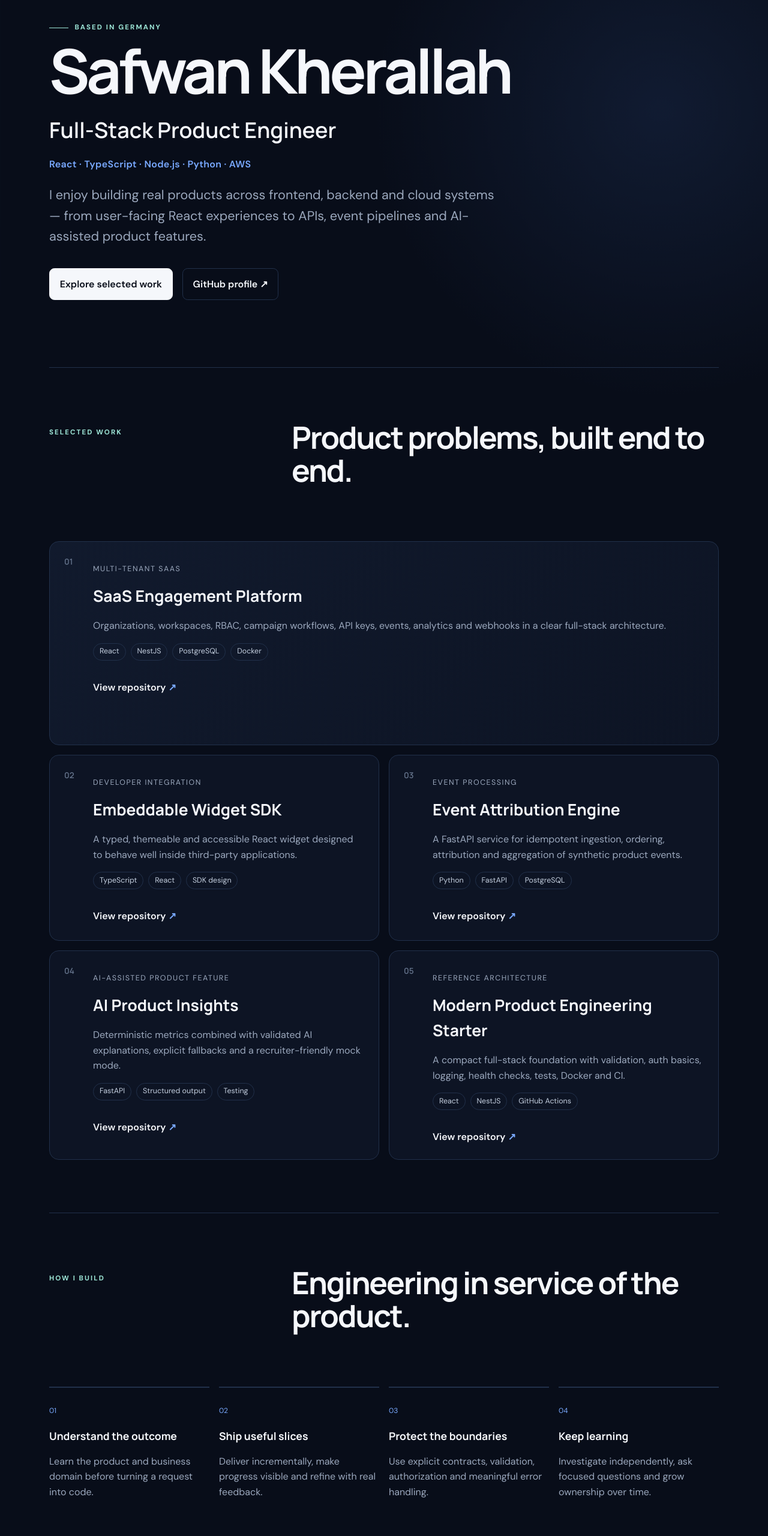
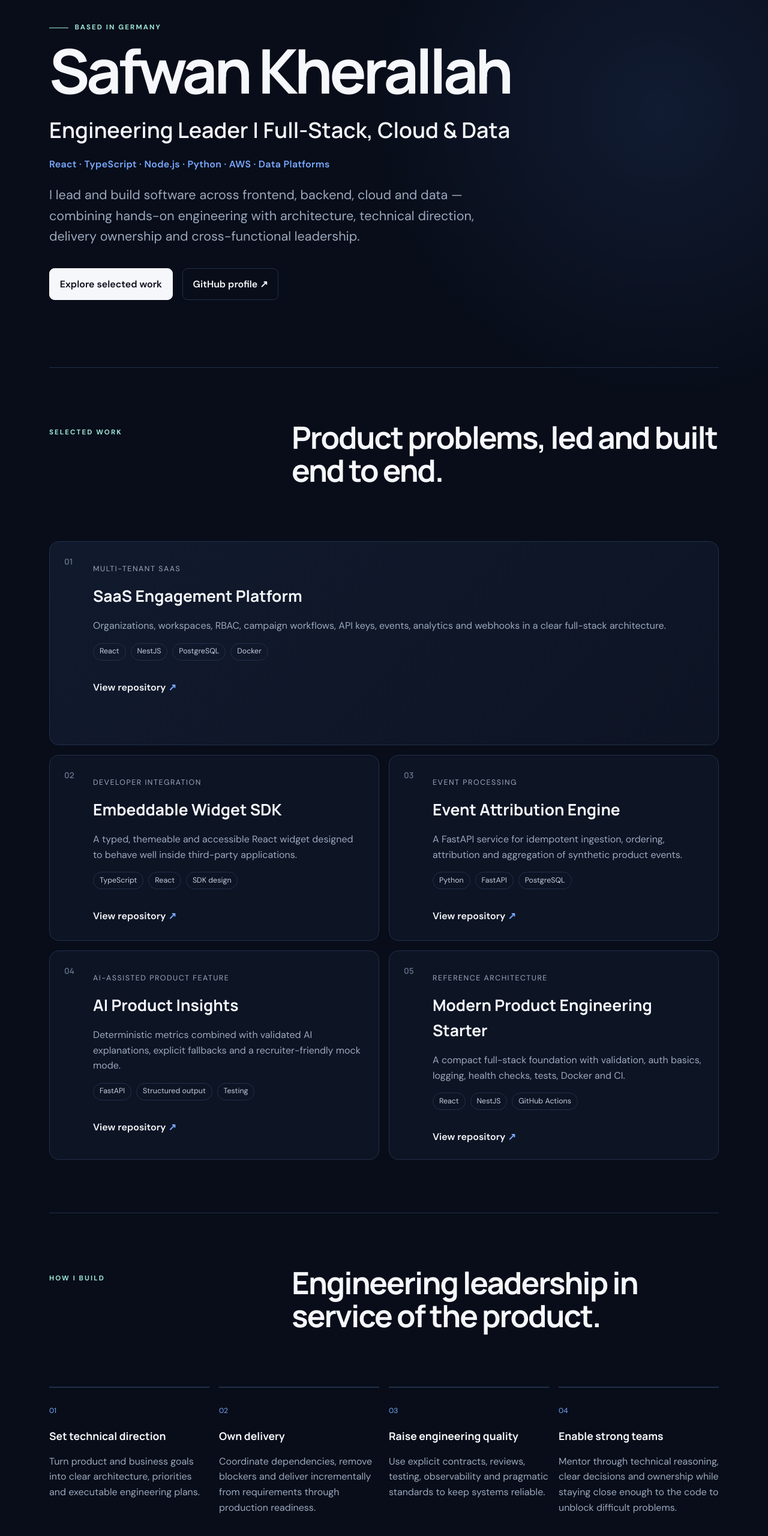
Before and after one commit to Safwan2025/full-stack-product-engineering-portfolio, a plain HTML site: page index.html in a window 1280 px wide. Shown: the part 186-2746 px from the top of the page at 60% size. Drawn offline with Linux system fonts and the light colour scheme.

Commit message:
Update portfolio site for engineering leadership positioning

```diff
--- a/index.html
+++ b/index.html
@@ -3,9 +3,9 @@
   <head>
     <meta charset="UTF-8" />
     <meta name="viewport" content="width=device-width, initial-scale=1" />
-    <meta name="description" content="Safwan Kherallah — Full-Stack Product Engineer working with React, TypeScript, Node.js, Python and AWS." />
+    <meta name="description" content="Safwan Kherallah — Engineering Leader working across full-stack software, cloud, data and product delivery." />
     <meta name="theme-color" content="#0b1020" />
-    <title>Safwan Kherallah — Full-Stack Product Engineer</title>
+    <title>Safwan Kherallah — Engineering Leader | Full-Stack, Cloud & Data</title>
     <link rel="preconnect" href="https://fonts.googleapis.com" />
     <link rel="preconnect" href="https://fonts.gstatic.com" crossorigin />
     <link href="https://fonts.googleapis.com/css2?family=DM+Sans:wght@400;500;600;700&family=Manrope:wght@500;600;700&display=swap" rel="stylesheet" />
@@ -24,9 +24,9 @@
       <section class="hero" id="top">
         <p class="eyebrow"><span></span> Based in Germany</p>
         <h1>Safwan Kherallah</h1>
-        <p class="role">Full-Stack Product Engineer</p>
-        <p class="stack">React · TypeScript · Node.js · Python · AWS</p>
-        <p class="lede">I enjoy building real products across frontend, backend and cloud systems — from user-facing React experiences to APIs, event pipelines and AI-assisted product features.</p>
+        <p class="role">Engineering Leader | Full-Stack, Cloud &amp; Data</p>
+        <p class="stack">React · TypeScript · Node.js · Python · AWS · Data Platforms</p>
+        <p class="lede">I lead and build software across frontend, backend, cloud and data — combining hands-on engineering with architecture, technical direction, delivery ownership and cross-functional leadership.</p>
         <div class="actions">
           <a class="button primary" href="#work">Explore selected work</a>
           <a class="button" href="https://github.com/Safwan2025">GitHub profile ↗</a>
@@ -34,7 +34,7 @@
       </section>
 
       <section id="work" aria-labelledby="work-title">
-        <div class="section-heading"><p class="eyebrow">Selected work</p><h2 id="work-title">Product problems, built end to end.</h2></div>
+        <div class="section-heading"><p class="eyebrow">Selected work</p><h2 id="work-title">Product problems, led and built end to end.</h2></div>
         <div class="projects">
           <article class="project featured">
             <div class="project-number">01</div><div><p class="project-type">Multi-tenant SaaS</p><h3>SaaS Engagement Platform</h3><p>Organizations, workspaces, RBAC, campaign workflows, API keys, events, analytics and webhooks in a clear full-stack architecture.</p><ul><li>React</li><li>NestJS</li><li>PostgreSQL</li><li>Docker</li></ul><a href="https://github.com/Safwan2025/saas-engagement-platform">View repository <span>↗</span></a></div>
@@ -55,17 +55,17 @@
       </section>
 
       <section class="approach" id="approach" aria-labelledby="approach-title">
-        <div class="section-heading"><p class="eyebrow">How I build</p><h2 id="approach-title">Engineering in service of the product.</h2></div>
+        <div class="section-heading"><p class="eyebrow">How I build</p><h2 id="approach-title">Engineering leadership in service of the product.</h2></div>
         <div class="principles">
-          <article><span>01</span><h3>Understand the outcome</h3><p>Learn the product and business domain before turning a request into code.</p></article>
-          <article><span>02</span><h3>Ship useful slices</h3><p>Deliver incrementally, make progress visible and refine with real feedback.</p></article>
-          <article><span>03</span><h3>Protect the boundaries</h3><p>Use explicit contracts, validation, authorization and meaningful error handling.</p></article>
-          <article><span>04</span><h3>Keep learning</h3><p>Investigate independently, ask focused questions and grow ownership over time.</p></article>
+          <article><span>01</span><h3>Set technical direction</h3><p>Turn product and business goals into clear architecture, priorities and executable engineering plans.</p></article>
+          <article><span>02</span><h3>Own delivery</h3><p>Coordinate dependencies, remove blockers and deliver incrementally from requirements through production readiness.</p></article>
+          <article><span>03</span><h3>Raise engineering quality</h3><p>Use explicit contracts, reviews, testing, observability and pragmatic standards to keep systems reliable.</p></article>
+          <article><span>04</span><h3>Enable strong teams</h3><p>Mentor through technical reasoning, clear decisions and ownership while staying close enough to the code to unblock difficult problems.</p></article>
         </div>
       </section>
 
       <section class="technology" aria-labelledby="technology-title">
-        <div><p class="eyebrow">Core technologies</p><h2 id="technology-title">Comfortable across the stack.</h2></div>
+        <div><p class="eyebrow">Core technologies</p><h2 id="technology-title">Hands-on across the stack.</h2></div>
         <div class="tech-list" aria-label="Technologies"><span>React</span><span>TypeScript</span><span>Node.js</span><span>NestJS</span><span>Python</span><span>FastAPI</span><span>AWS</span><span>PostgreSQL</span><span>REST APIs</span><span>Docker</span><span>GitHub Actions</span><span>Testing</span></div>
       </section>
 
@@ -74,7 +74,7 @@
       </section>
 
       <section class="growth" aria-labelledby="growth-title">
-        <p class="eyebrow">Learning &amp; growth</p><h2 id="growth-title">Curiosity backed by working code.</h2><p>I enjoy learning from strong engineers, understanding unfamiliar product domains and extending my Node.js foundation through hands-on NestJS product development. Feedback is part of how I build, not something saved for the end.</p>
+        <p class="eyebrow">Leadership &amp; growth</p><h2 id="growth-title">Technical depth with delivery ownership.</h2><p>My background combines engineering leadership with hands-on software, cloud and data work. I stay close to architecture and implementation while helping teams make decisions, resolve complex issues and deliver with high standards.</p>
       </section>
     </main>
 
```
